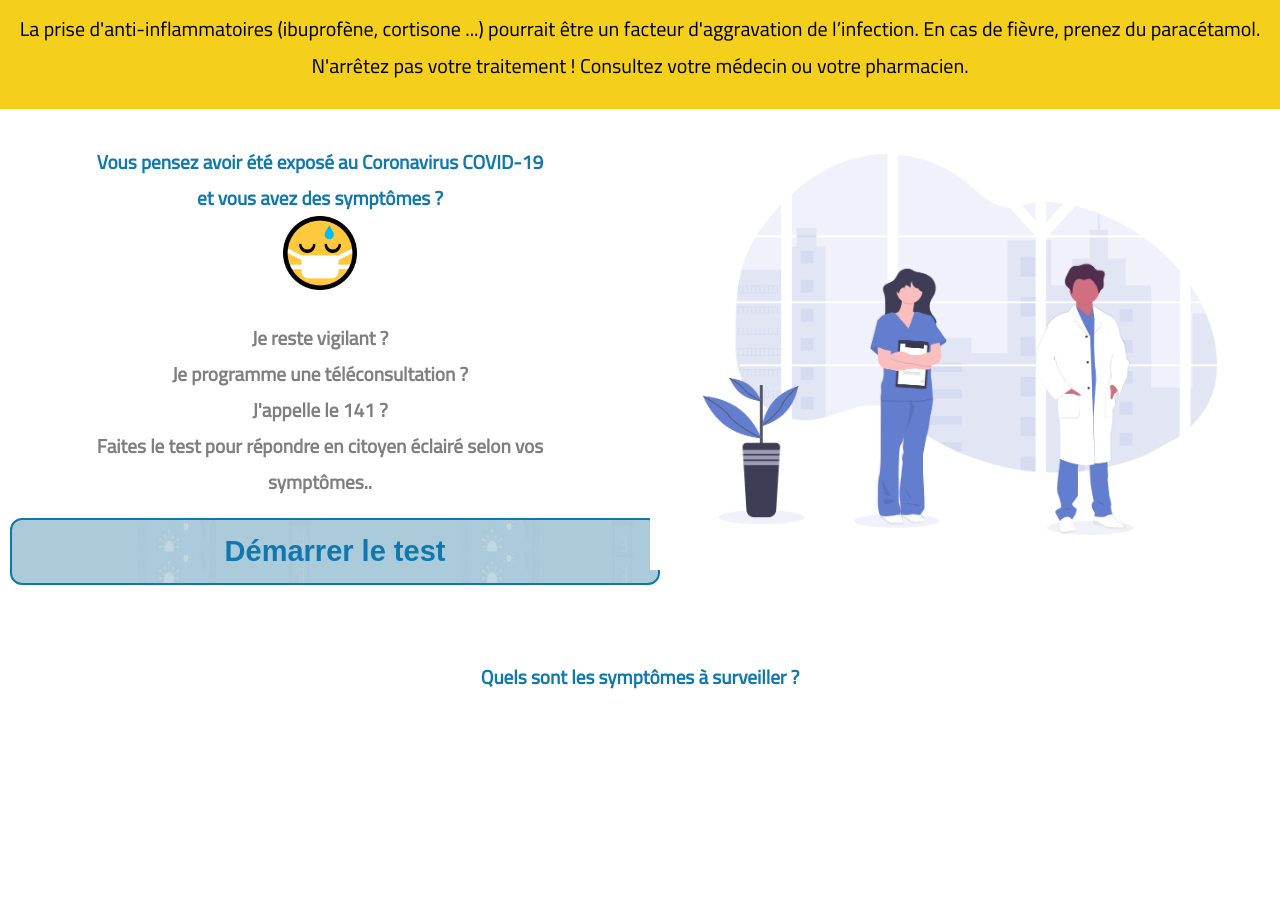
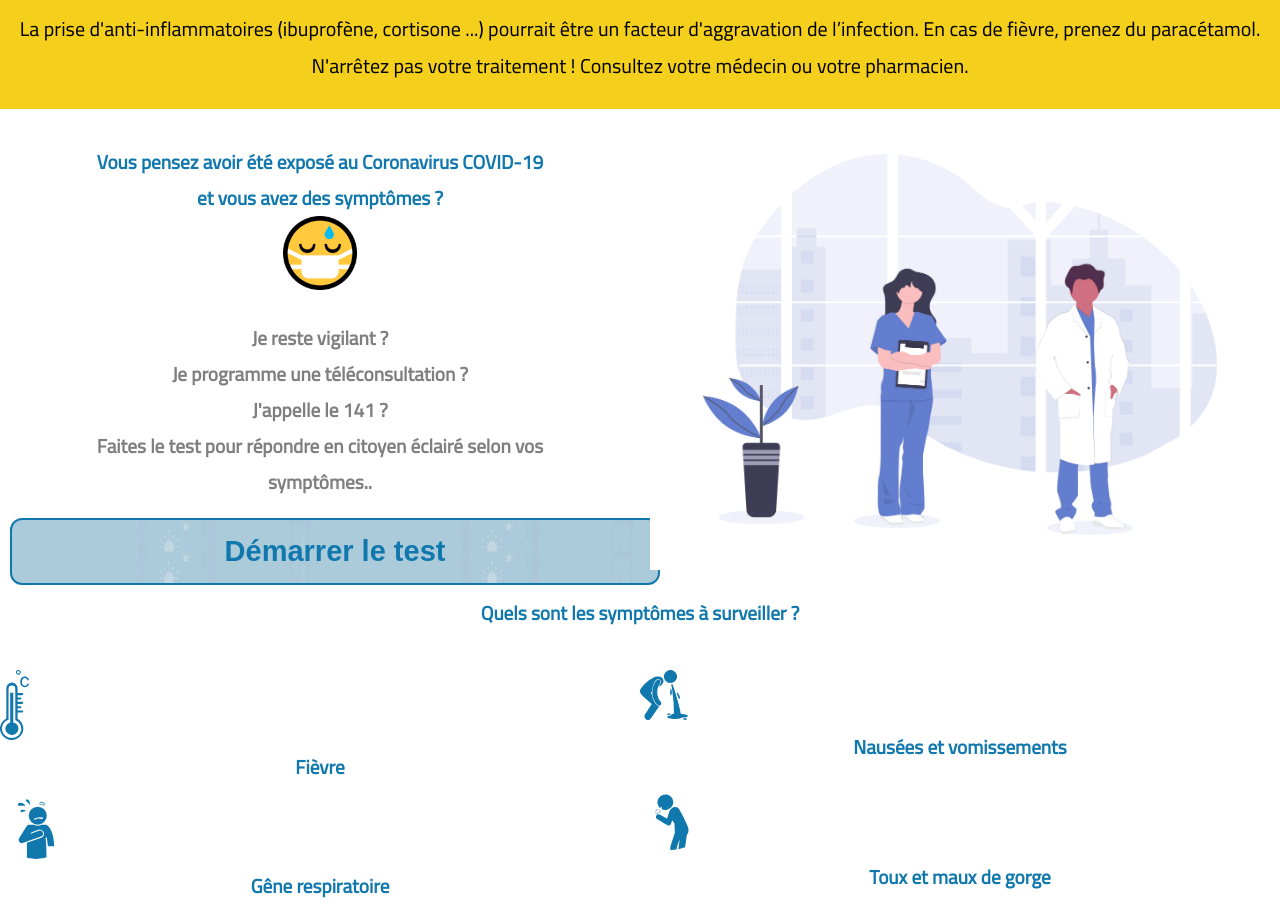
Before and after one commit to Zineb112/Corona-project, a website: page Starter-file/app/index.html in a window 1280 px wide. Shown: the part 121-1025 px from the top of the page. Before the commit the page ends 816 px from the top, so only its background shows below. Drawn offline with Linux system fonts and the light colour scheme.

Commit message:
Synptans section

```diff
--- a/Starter-file/app/index.html
+++ b/Starter-file/app/index.html
@@ -38,6 +38,7 @@
 </div>
 </section>
 
+
 <section id="HeroHeader">
 <div class="row">
   <div class="column left">
@@ -51,17 +52,37 @@
   </div>
   <div class="column">
     <img class="ImG" src="image/doctors.png" >
+  </div>
+</div>
+</section>
+
+<section id="symptoms">
+  <h2 class="T2">Quels sont les symptômes à surveiller ?</h2>
+
+<div class="parent">
+  <div class="P1">
+    <img src="/Starter-file/app/image/ico7.svg" >
+    <h2 class="para">Fièvre</h2>
+  </div>
+
+    <div class="P2">
+    <img  src="/Starter-file/app/image/ico8.svg">
+    <h2 class="para">Nausées et vomissements</h2>
+  </div>
+
+    <div class="P3">
+    <img src="/Starter-file/app/image/ico9.svg">
+    <h2 class="para">Gêne respiratoire</h2>
+  </div>
+
+    <div class="P4">
+    <img  src="/Starter-file/app/image/ico10.svg" >
+         <h2 class="para">Toux et maux de gorge</h2>
+        </div>
+
+</div>
 
 
-  </div>
-</div>
-
-</section>
-
-
-
-<section id="symptoms">
-<h2 class="S2title">Quels sont les symptômes à surveiller ?</h2>
 </section>
 
 </body>
--- a/Starter-file/app/sass/_symptoms.scss
+++ b/Starter-file/app/sass/_symptoms.scss
@@ -1,9 +1,20 @@
 @import'variables';
 
-#symptoms{
-.S2title{
-    text-align: center;
-    margin-top: 5%;
+.T2{
+text-align: center;
+}
 
+
+.parent {
+    display: grid;
+    grid-template-columns: repeat(2, 1fr);
+    grid-template-rows: repeat(2, 1fr);
+    grid-column-gap: 0px;
+    grid-row-gap: 0px;
+    margin-top: 3%;
+
+    }
+
+.para{
+text-align: center;
 }
-}
```
Also changed, not shown: Starter-file/app/css/style.css.
